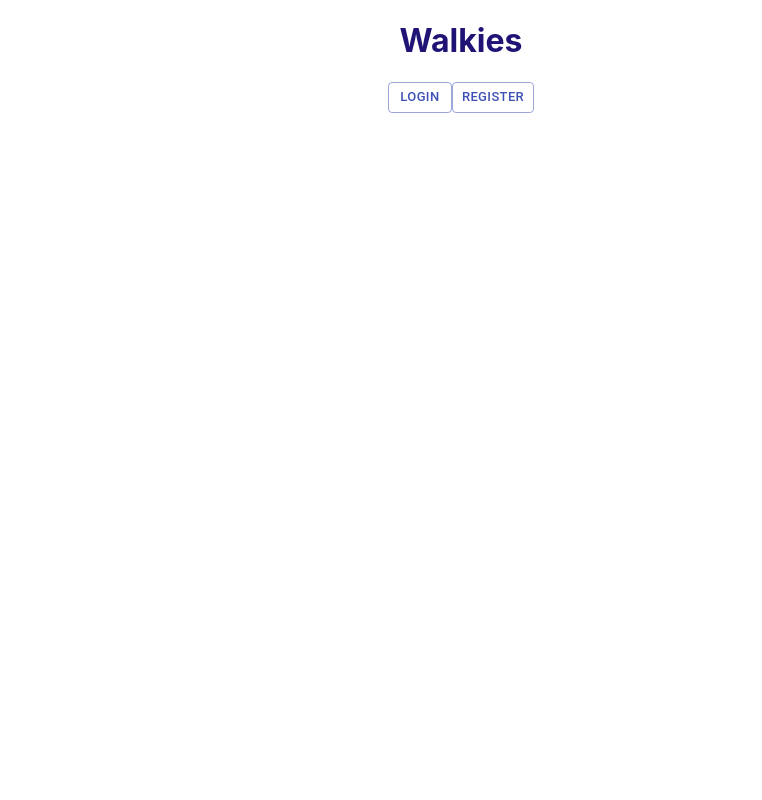
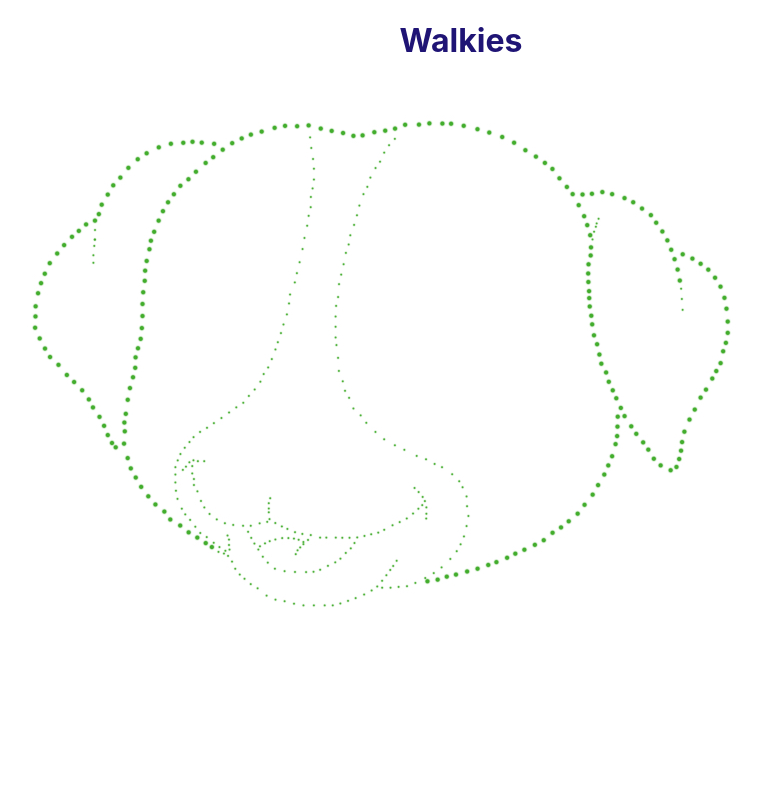
Before and after one commit to StaceyRyan/dog_walker_organiser, a React (Create React App) app in the folder walkies_frontend/: page / in a window 1280 px wide. Shown: the top 800 px of the page, without its empty margins (179-941 px from the left). Built offline with nearby package versions, Linux system fonts and the light colour scheme.

Commit message:
Image renders on homepage

```diff
--- a/walkies_frontend/package.json
+++ b/walkies_frontend/package.json
@@ -10,6 +10,7 @@
     "@testing-library/user-event": "^7.1.2",
     "react": "^16.12.0",
     "react-dom": "^16.12.0",
+    "react-gsap": "^1.2.0",
     "react-native": "^0.61.5",
     "react-password-strength": "^2.4.0",
     "react-router-dom": "^5.1.2",
--- a/walkies_frontend/src/components/WalkiesHome.js
+++ b/walkies_frontend/src/components/WalkiesHome.js
@@ -1,5 +1,6 @@
 import React from 'react';
 import Button from '@material-ui/core/Button';
+import WaggyTail from './animationComponents/WaggyTail';
 
 const buttonStates = {
     showLogin: 1,
@@ -30,6 +31,7 @@ class WalkiesHome extends React.Component {
                                 color="primary" variant="outlined"
                                 size="small">Register</Button>
                     </>}
+                <WaggyTail />
             </>
         )}
 }
--- /dev/null
+++ b/walkies_frontend/src/components/animationComponents/WaggyTail.js
@@ -0,0 +1,35 @@
+import React from 'react';
+import { TimelineLite, CSSPlugin } from 'gsap/all';
+
+class WaggyTail extends React.Component {
+    constructor(props) {
+        super(props);
+        this.dogContainer = null;
+        this.dogTween = null;
+    }
+
+    componentDidMount() {
+        //Need the TweenLite to provide access to built-in GSAP stuff like reverse, restart etc
+        this.dogTween = new TimelineLite({ paused: true })
+            .to(this.dogContainer, 2, { x: 500 })
+            .to(this.dogContainer, 1, {
+                rotation: 360,
+                transformOrigin: "center"
+            });
+    }
+
+    render() {
+        return (
+            <>
+                <img
+                    src="/images/earDown.jpg"
+                    alt=""
+                    className="img-fluid dog"
+                    ref={img => this.dogContainer = img}
+                />
+            </>
+        )
+    }
+}
+
+export default WaggyTail;
```
Also changed, not shown: walkies_frontend/public/images/earDown.jpg (added), 1 other file (tests, documents, lock files or other folders).
